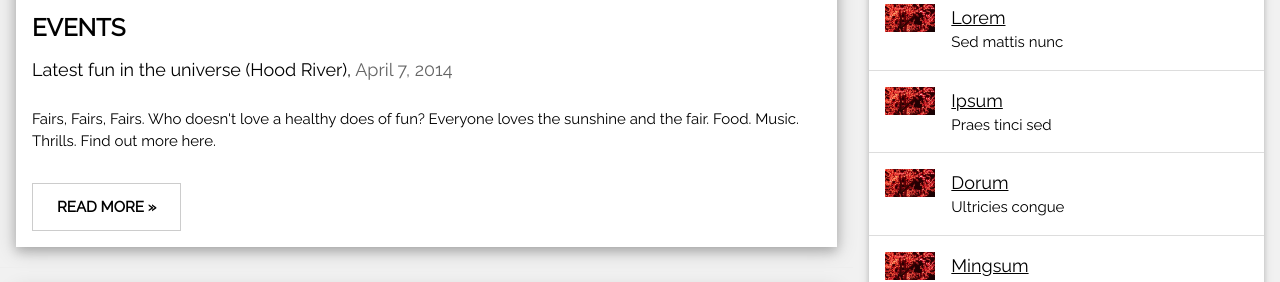
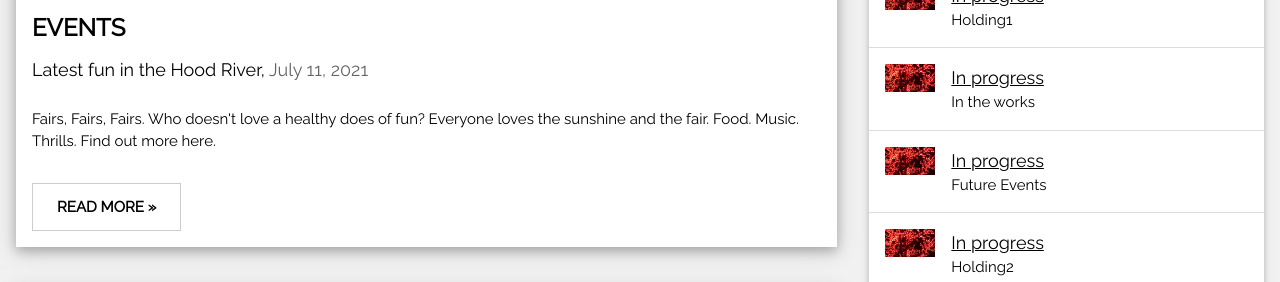
Before and after one commit to JayDBee/P_Vs._Portland, a Django app: page / in a window 1280 px wide. Shown: the part 813-1095 px from the top of the page. Run offline with Django 3.2, Linux system fonts and the light colour scheme.

Commit message:
last minute fixes

```diff
--- a/web/scripts/EveroutSpider.py
+++ b/web/scripts/EveroutSpider.py
@@ -5,6 +5,8 @@ from scrapy import signals
 from scrapy.signalmanager import dispatcher
 from twisted.internet import reactor
 from scrapy.crawler import CrawlerRunner
+
+
 from multiprocessing import Process, Queue
 
 
@@ -16,7 +18,6 @@ from multiprocessing import Process, Queue
 
 #everout
 class EveroutSpider(scrapy.Spider):
-    #HenryEvery Aka
     name = "LongBen"
     allowed_domains = ["everout.com/portland/"]
     start_urls = (
--- a/web/scripts/TravelPDXSpider.py
+++ b/web/scripts/TravelPDXSpider.py
@@ -5,7 +5,6 @@ import scrapy
 
 #travelportland
 class TravelPortlandSpider(scrapy.Spider):
-    #William
     name = "Kidd"
     allowed_domains = ["travelportland.com/attractions/"]
     start_urls = (
--- a/web/scripts/UsNewsSpider.py
+++ b/web/scripts/UsNewsSpider.py
@@ -5,7 +5,6 @@ import scrapy
 
 #usnews
 class UsNewsSpider(scrapy.Spider):
-    #Sir Henry
     name = "Morgan"
     allowed_domains = ['travel.usnews.com/Portland_OR/Things_To_Do/']
     start_urls = (
--- a/web/templates/home.html
+++ b/web/templates/home.html
@@ -31,7 +31,7 @@ and is wrapped around the whole page content, except for the footer in this exam
     <img src="/static/bridges.jpg" alt="Kraken" style="width:100%">
     <div class="w3-container">
       <h3><b>EVENTS</b></h3>
-      <h5>Latest fun in the universe (Hood River), <span class="w3-opacity">April 7, 2014</span></h5>
+      <h5>Latest fun in the Hood River, <span class="w3-opacity">July 11, 2021</span></h5>
     </div>
 
     <div class="w3-container">
@@ -83,8 +83,8 @@ and is wrapped around the whole page content, except for the footer in this exam
   <div class="w3-card w3-margin w3-margin-top">
   <img src="/static/about_image_copy.jpg" style="width:100%">
     <div class="w3-container w3-white">
-      <h4><b>Von</b></h4>
-      <p>Exploring portland one weird part at a time. Follow for adventures, thrills, and exploration of this weirdly cool city.</p>
+      <h4><b>Daniel</b></h4>
+      <p>Exploring portland one weird part at a time. Follow for updates on new events to explore.</p>
     </div>
   </div><hr>
 
@@ -97,30 +97,30 @@ and is wrapped around the whole page content, except for the footer in this exam
       <li class="w3-padding-16">
         <a href="{% url 'comingSoon' %}">
           <img src="/static/red_trees.JPG" alt="Image" class="w3-left w3-margin-right" style="width:50px">
-          <span class="w3-large">Lorem</span><br>
+          <span class="w3-large">In progress</span><br>
         </a>
-        <span>Sed mattis nunc</span>
+        <span>Holding1</span>
       </li>
       <li class="w3-padding-16">
         <a href="{% url 'comingSoon' %}">
           <img src="/static/red_trees.JPG" alt="Image" class="w3-left w3-margin-right" style="width:50px">
-          <span class="w3-large">Ipsum</span><br>
+          <span class="w3-large">In progress</span><br>
         </a>
-        <span>Praes tinci sed</span>
+        <span>In the works</span>
       </li>
       <li class="w3-padding-16">
         <a href="{% url 'comingSoon' %}">
           <img src="/static/red_trees.JPG" alt="Image" class="w3-left w3-margin-right" style="width:50px">
-          <span class="w3-large">Dorum</span><br>
+          <span class="w3-large">In progress</span><br>
         </a>
-        <span>Ultricies congue</span>
+        <span>Future Events</span>
       </li>
       <li class="w3-padding-16 w3-hide-medium w3-hide-small">
         <a href="{% url 'comingSoon' %}">
           <img src="/static/red_trees.JPG" alt="Image" class="w3-left w3-margin-right" style="width:50px">
-          <span class="w3-large">Mingsum</span><br>
+          <span class="w3-large">In progress</span><br>
         </a>
-        <span>Lorem ipsum dipsum</span>
+        <span>Holding2</span>
       </li>
     </ul>
   </div>
```
